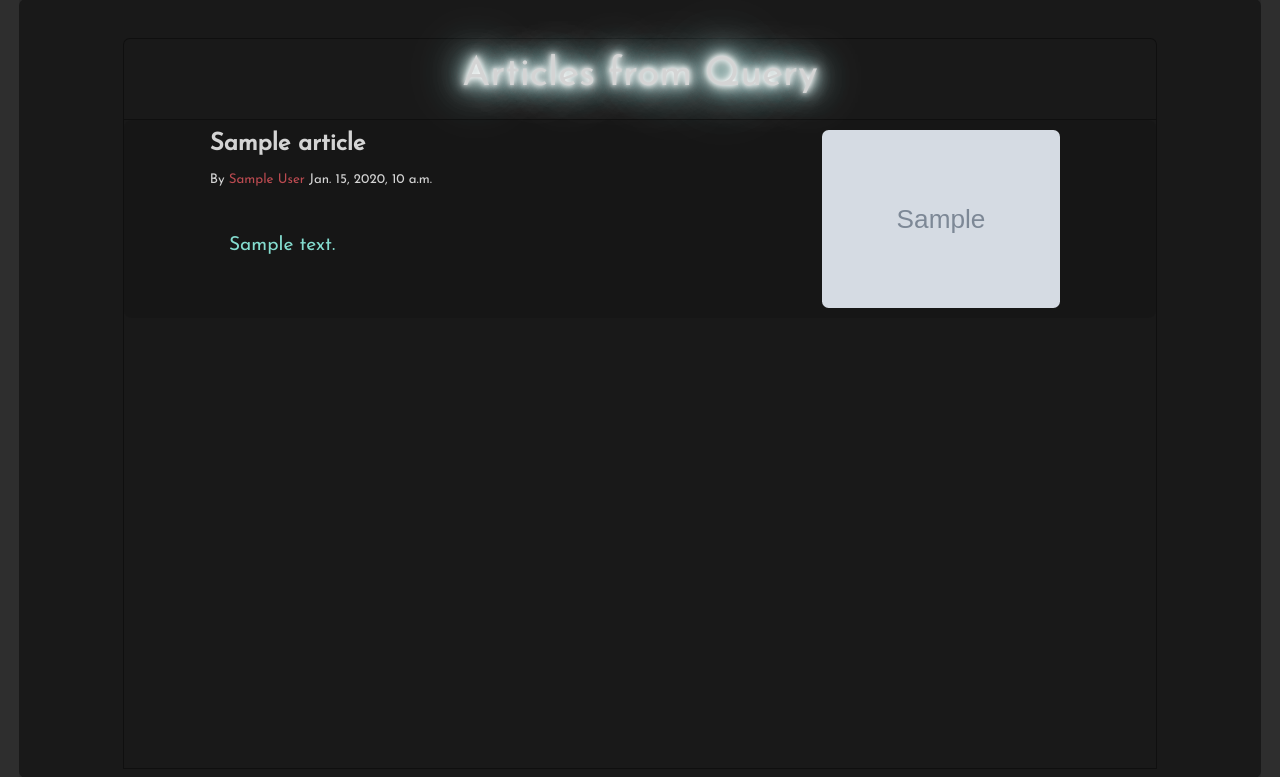
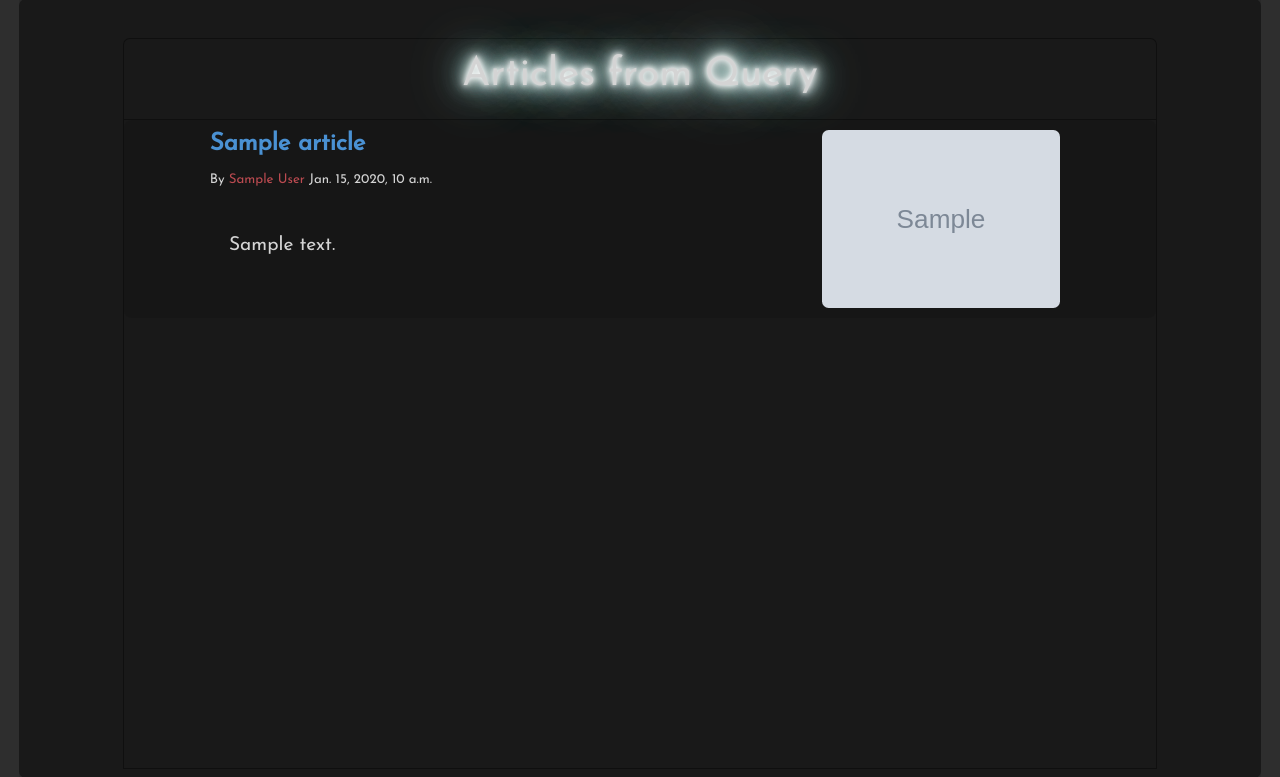
Before and after one commit to yc5424tl/geodjango_news_map, a Django app: page /query/view/1 in a window 1280 px wide. Shown: the part 1129-1906 px from the top of the page. Run offline with Django 3.2, Linux system fonts and the light colour scheme; a user stored in the database is signed in; tables that the repository leaves empty hold one stand-in row (values such as "Sample post"); grey boxes marked "Sample" are stand-in pictures; some libraries are stand-ins or nearby versions; some web fonts are replaced.

Commit message:
modified view_sources style along with root

```diff
--- a/geodjango_news_map_web/static/css/view_query.css
+++ b/geodjango_news_map_web/static/css/view_query.css
@@ -145,7 +145,7 @@ th {
 #card-header-wrapper{
     /*background-color: var(--transp-bg-4);*/
     background-color: transparent;
-    color: var(--transp-bg-7);
+    color: rgb(0,0,0);
     border: 0;
     text-shadow:
             0 0 5px #FFF,
@@ -153,13 +153,13 @@ th {
             0 0 15px #FFF,
             0 0 20px #BEFFF6,
             0 0 30px #BEFFF6,
-            0 0 40px #BEFFF6,
-            0 0 55px #BEFFF6,
-            0 0 75px #BFFFF6,
+            0 0 40px #8BCCC3,
+            0 0 55px #72B3AA,
+            0 0 75px #FFF,
             /*2px 2px 2px rgba(190,255,246, 0.1);*/
             2px 2px 2px var(--transp-bg-7);
     text-align: center;
-    font-weight: 800;
+    font-weight: 900;
 }
 
 #card-header-wrapper {
@@ -249,7 +249,7 @@ th {
     margin-bottom: 0;
     background-color: transparent;
     /*background-color: transparent;*/
-    color: var(--main-light);
+    color: var(--main-link-color);
     border-top-right-radius: 5pt;
     border-top-left-radius: 5pt;
     border-collapse: collapse;
@@ -286,7 +286,7 @@ th {
 }
 
 .article-author {
-    color: #bc4b51;
+    color: var(--aux-accent-3);
     background-color: transparent;
     /*background-color: transparent;*/
 }
@@ -294,7 +294,7 @@ th {
 .article-body {
     background-color: transparent;
     /*background-color: transparent;*/
-    color: var(--aux-accent-5);
+    color: var(--main-light);
     padding: 2em 1em 1em 1em;
     margin-top: 0;
     margin-bottom: 0;
```
